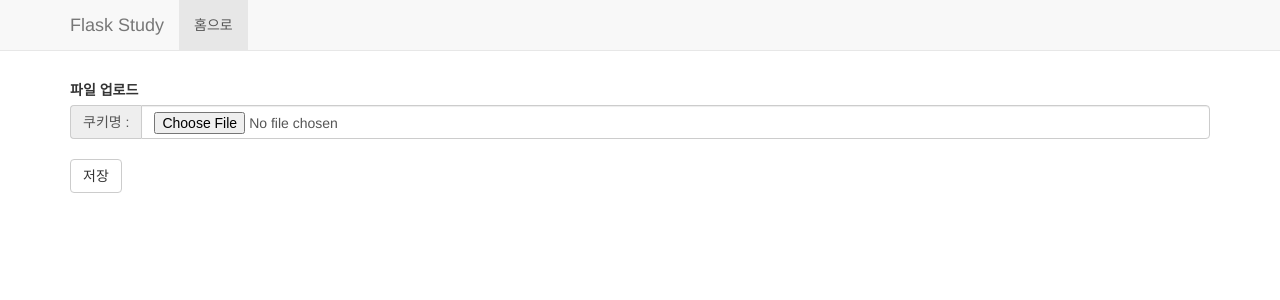
After one commit to sousic/flask_study, a Flask app: page /fileUpload/ in a window 1280 px wide. The commit adds this page. Shown: the top 300 px of the page. Run offline with Flask 2, Linux system fonts and the light colour scheme; some libraries are stand-ins or nearby versions.

Commit message:
파일 업로드 샘플

```diff
--- a/flask_study.py
+++ b/flask_study.py
@@ -5,8 +5,12 @@ app = Flask(__name__)
 
 from views import cookies
 from views import main
+from views import fileUpload
 app.register_blueprint(cookies.Cookies.mod)
 app.register_blueprint(main.Main.mod)
+app.register_blueprint(fileUpload.fileUpload.mod)
+
+fileUpload.root_path = app.root_path
 
 if __name__ == '__main__':
     app.debug = True
--- /dev/null
+++ b/templates/fileupload/index.html
@@ -0,0 +1,21 @@
+{% extends "layout.html" %}
+{% block body %}
+        <div>
+            <label for="basic-url">파일 업로드</label>
+            <form action="{{ url_for('fileUpload.file_upload') }}" method="post" enctype="multipart/form-data">
+                <div class="input-group">
+                    <span class="input-group-addon">쿠키명 : </span>
+                    <input type="file" id="file" name="file" id="basic-url" aria-describedby="basic-addon3" class="form-control"/>
+                </div>
+                <br/>
+                <button type="submit"class="btn btn-default">저장</button>
+            </form>
+        </div>
+
+        {% if filename %}
+        <hr>
+        <div>
+            <label>업로드된 파일명 : {{ filename }}</label>
+        </div>
+        {%  endif %}
+{% endblock %}
--- a/templates/layout.html
+++ b/templates/layout.html
@@ -4,7 +4,7 @@
     <meta charset="UTF-8">
     <title>Title</title>
 {#    <link rel="stylesheet" type="text/css" href="{{ url_for('static', filename='style.css') }}">#}
-    <link rel="stylesheet" href="https://maxcdn.bootstrapcdn.com/bootstrap/3.3.6/css/bootstrap.min.css" integrity="sha384-1q8mTJOASx8j1Au+a5WDVnPi2lkFfwwEAa8hDDdjZlpLegxhjVME1fgjWPGmkzs7" crossorigin="anonymous">
+    <link rel="stylesheet" href="http://maxcdn.bootstrapcdn.com/bootstrap/3.3.6/css/bootstrap.min.css" integrity="sha384-1q8mTJOASx8j1Au+a5WDVnPi2lkFfwwEAa8hDDdjZlpLegxhjVME1fgjWPGmkzs7" crossorigin="anonymous">
 </head>
 <body>
     <nav class="navbar navbar-default navbar-fixed-top">
--- a/templates/main.html
+++ b/templates/main.html
@@ -5,6 +5,9 @@
                 <li class="list-group-item">
                     <a href="{{ url_for('cookies.index') }}">쿠키 쓰기/읽기</a>
                 </li>
+                <li class="list-group-item">
+                    <a href="{{ url_for('fileUpload.index') }}">파일 업로드</a>
+                </li>
             </ul>
         <div>
 {% endblock %}
--- a/views/cookies.py
+++ b/views/cookies.py
@@ -17,9 +17,9 @@ class Cookies():
     def setcookie():
         if request.method == 'POST':
                 username = request.form['username']
-                response = make_response()
+                #쿠키 초기화 오류 수정
+                response = make_response(redirect(url_for('cookies.getcookie')))
                 #response = make_response(render_template('readcookie.html')) #쿠키 저장후 바로 리다이렉트 처리 할때
                 response.set_cookie('username', username)
 
-                #return response
-                return redirect(url_for('cookies.getcookie'))
+                return response
--- /dev/null
+++ b/views/fileUpload.py
@@ -0,0 +1,29 @@
+# -*- coding: UTF-8 -*-
+import os
+from flask import Flask, request, render_template, redirect, Blueprint, make_response, url_for
+from werkzeug.utils import secure_filename
+
+root_path = ''
+save_path = 'upload/'
+
+
+class fileUpload():
+    mod = Blueprint('fileUpload', __name__, url_prefix='/fileUpload')
+
+    @mod.route('/')
+    def index():
+        return render_template('fileupload/index.html')
+
+    @mod.route('/file_upload/', methods = ['GET', 'POST'])
+    def file_upload():
+
+        if request.method == 'POST':
+            f = request.files['file']
+            f.save(os.path.join(root_path,save_path) + secure_filename(f.filename))
+            filename = secure_filename(f.filename)
+
+            response = make_response(render_template('fileupload/index.html', filename=filename))
+            #response = make_response(redirect(url_for('fileUpload.index')))
+            #response.headers['filename'] = filename
+
+        return response
```
